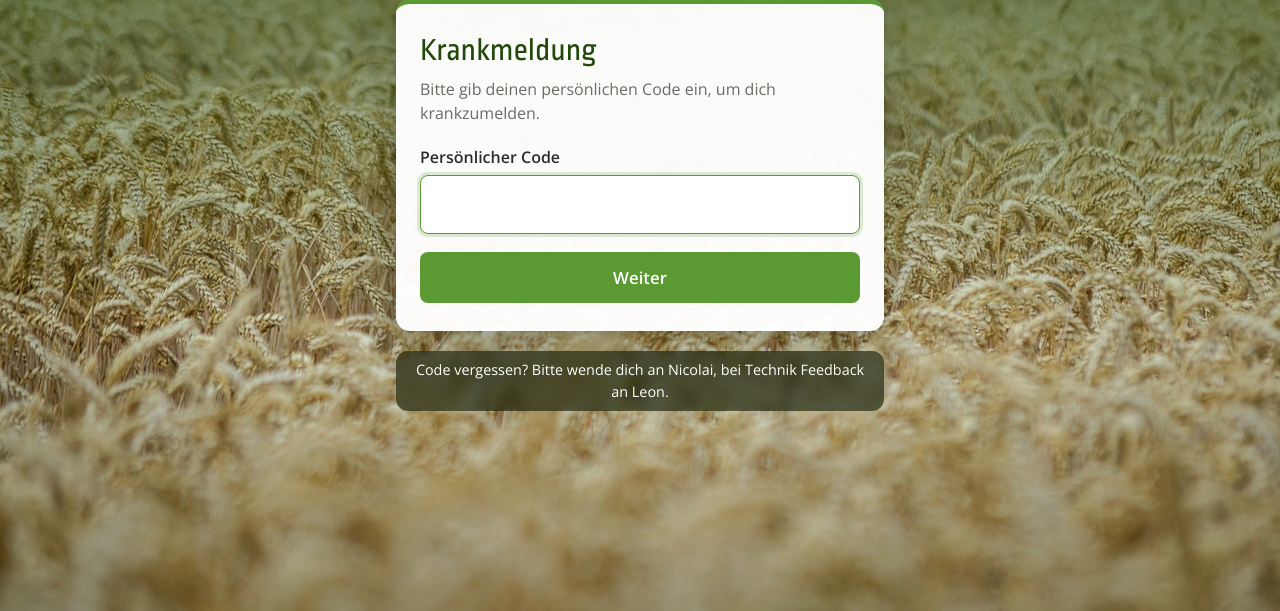
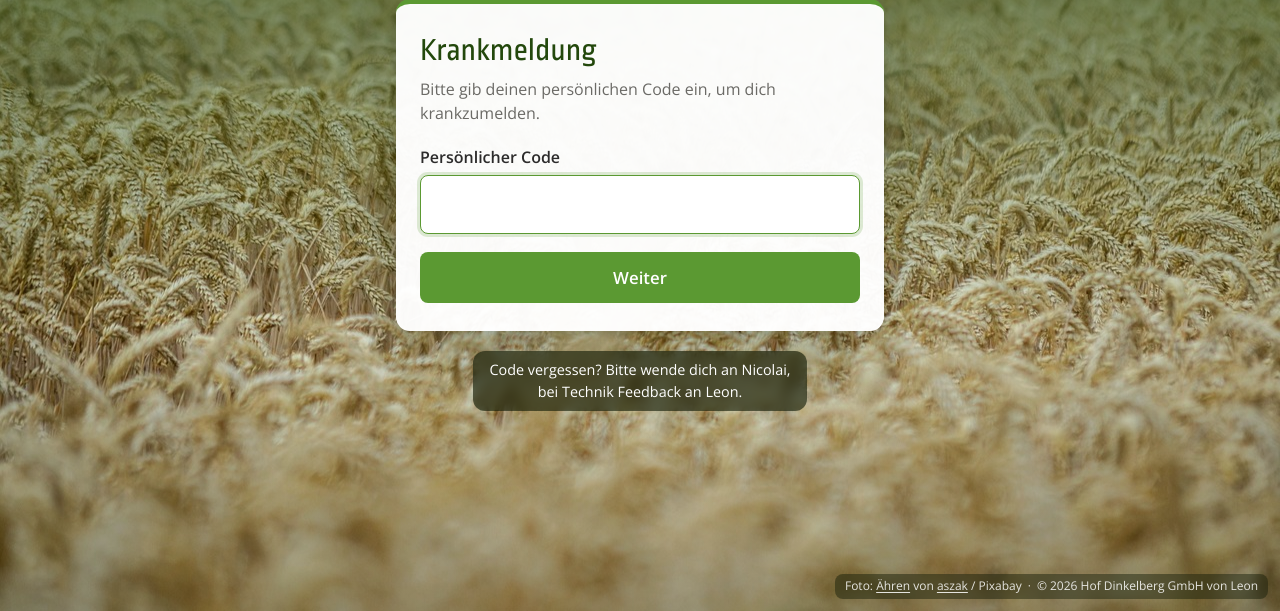
Before and after one commit to itsMagictv/hof-Krankheitstool, a FastAPI app: page / in a window 1280 px wide. Shown: the part 189-800 px from the top of the page. Run offline with FastAPI, Linux system fonts and the light colour scheme; parts of the project's set-up code (start-up, migrations or seed data) failed here and were passed over; some libraries are stand-ins or nearby versions.

Commit message:
EDIT credits ergänzt

```diff
--- a/app/static/style.css
+++ b/app/static/style.css
@@ -294,6 +294,47 @@ fieldset { border: 0; padding: 0; margin: 0 0 18px; min-width: 0; }
   text-align: center;
 }
 
+/* ---------- Credits ---------- */
+
+.credits {
+  display: flex;
+  flex-wrap: wrap;
+  justify-content: flex-end;
+  gap: 2px 6px;
+  font-size: .75rem;
+  line-height: 1.4;
+}
+.credits a { color: inherit; text-decoration: underline; text-decoration-color: currentColor; text-underline-offset: 2px; }
+.credits a:hover { text-decoration-thickness: 2px; }
+
+/* Auf dem Foto: dezent hell auf leicht abgedunkeltem Grund */
+body.public .credits {
+  color: rgba(255, 255, 255, .85);
+  padding: 0 16px 16px;
+  text-shadow: 0 1px 3px rgba(0, 0, 0, .5);
+}
+@media (min-width: 700px) {
+  body.public .credits {
+    position: fixed;
+    right: 12px;
+    bottom: 12px;
+    padding: 4px 10px;
+    border-radius: 8px;
+    background: rgba(19, 28, 8, .45);
+    -webkit-backdrop-filter: blur(4px);
+    backdrop-filter: blur(4px);
+    text-shadow: none;
+  }
+}
+
+/* Admin: hellgrauer Text auf dem beigen Hintergrund */
+body.admin-page .credits {
+  max-width: 1100px;
+  margin: -40px auto 0;
+  padding: 0 16px 20px;
+  color: var(--muted);
+}
+
 /* ---------- Gesendet-Animation ---------- */
 
 .sent { text-align: center; padding: 40px 24px; }
--- /dev/null
+++ b/app/templates/_credits.html
@@ -0,0 +1,6 @@
+<footer class="credits">
+  <span>Foto: <a href="https://pixabay.com/photos/ears-of-corn-wheat-harvest-ripe-7325780/" target="_blank" rel="noopener noreferrer">Ähren</a>
+    von <a href="https://pixabay.com/users/aszak-22997580/" target="_blank" rel="noopener noreferrer">aszak</a> / Pixabay</span>
+  <span class="credits-sep" aria-hidden="true">·</span>
+  <span>© 2026 Hof Dinkelberg GmbH von Leon</span>
+</footer>
--- a/app/templates/admin.html
+++ b/app/templates/admin.html
@@ -163,4 +163,5 @@
     </div>
   </section>
 </main>
+{% include "_credits.html" %}
 {% endblock %}
--- a/app/templates/base.html
+++ b/app/templates/base.html
@@ -17,6 +17,7 @@
   </a>
   {% block content %}{% endblock %}
 </main>
+{% include "_credits.html" %}
 {% endblock %}
 <script src="{{ url_for('static', path='app.js') }}" defer></script>
 </body>
--- a/app/templates/index.html
+++ b/app/templates/index.html
@@ -13,5 +13,5 @@
     <button class="btn btn-block" type="submit">Weiter</button>
   </form>
 </div>
-<p class="footer-note">Code vergessen? Bitte wende dich an Nicolai, bei Technik Feedback an Leon.</p>
+<p class="footer-note">Code vergessen? Bitte wende dich an Nicolai, <br>bei Technik Feedback an Leon.</p>
 {% endblock %}
```
Also changed, not shown: tests/test_security.py (+8 -0 lines), README.md.
